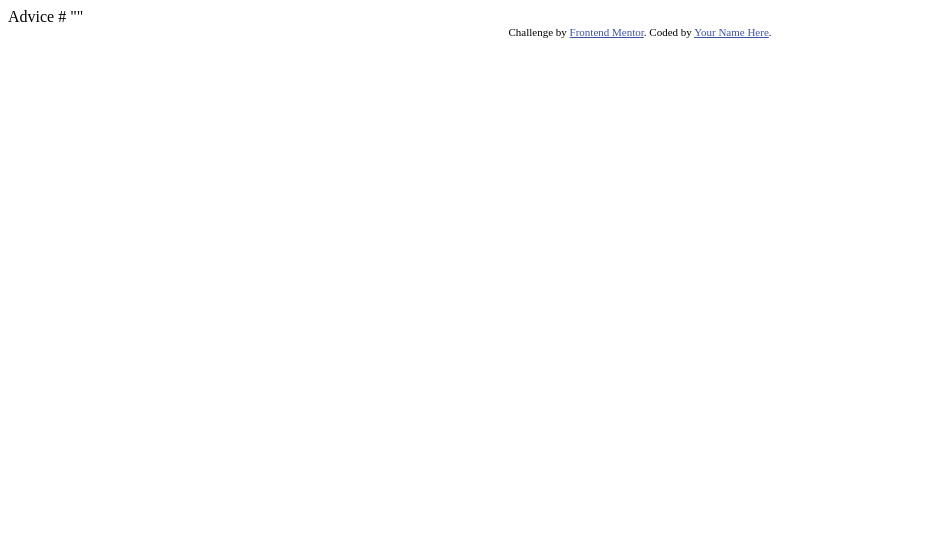
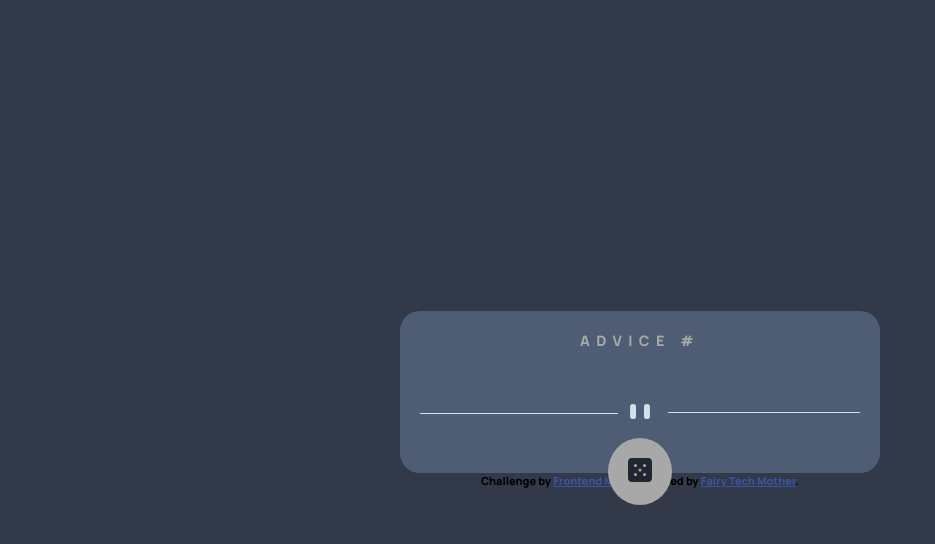
Before and after one commit to WaMungai/Advice-generator-app, a plain HTML site: page index.html in a window 1280 px wide. Shown: the whole page, without its empty margins (0-935 px from the left). Drawn offline with Linux system fonts and the light colour scheme.

Commit message:
Include html structure and css

```diff
--- a/index.html
+++ b/index.html
@@ -3,26 +3,32 @@
 <head>
   <meta charset="UTF-8">
   <meta name="viewport" content="width=device-width, initial-scale=1.0"> <!-- displays site properly based on user's device -->
-
   <link rel="icon" type="image/png" sizes="32x32" href="./images/favicon-32x32.png">
-
+  <link rel="shortcut icon" href="favicon-32x32.png" type="image/x-icon" />
+  <link rel="stylesheet" href="style.css" />
   <title>Frontend Mentor | Advice generator app</title>
-
-  <!-- Feel free to remove these styles or customise in your own stylesheet 👍 -->
-  <style>
-    .attribution { font-size: 11px; text-align: center; }
-    .attribution a { color: hsl(228, 45%, 44%); }
-  </style>
 </head>
 <body>
-
-  Advice #<!-- Advice ID goes here -->
-
-  "<!-- Advice text goes here -->"
+  <div class="container">
+    <h1 class="title">Advice #</h1>
+    <p class="text"></p>
+    <picture>
+      <source
+      media="(min-width:768px)"
+      srcset="./images/pattern-divider-desktop.svg"
+      />
+      <img src="./images/pattern-divider-mobile.svg"  alt="divider"/>
+    </picture>
+    <div>
+      <button onclick="">
+      <img src="./images/icon-dice.svg" alt="" />
+    </button>
+    </div>
+  </div>
 
   <div class="attribution">
     Challenge by <a href="https://www.frontendmentor.io?ref=challenge" target="_blank">Frontend Mentor</a>.
-    Coded by <a href="#">Your Name Here</a>.
+    Coded by <a href="https://joycemungai.vercel.app/">Fairy Tech Mother</a>.
   </div>
 </body>
 </html>
--- /dev/null
+++ b/style.css
@@ -0,0 +1,103 @@
+@import url("https://fonts.googleapis.com/css2?family=Lato&family=Manrope:wght@800&display=swap");
+
+:root {
+  --light-cyan: hsl(193, 38%, 86%);
+  --neon-green: hsl(150, 00%, 66%);
+  --grayish-blue: hsl(217, 19%, 38%);
+  --dark-grayish-blue: hsl(217,19%,24%);
+}
+*{
+    margin:0;
+    padding: 0;
+    box-sizing: border-box;
+}
+img{
+    max-width: 100%;
+}
+button{
+    user-select: none;
+}
+body{
+    background-color: var(--dark-grayish-blue);
+    padding: 1.25rem;
+    font-family: "Manrope", sans-serif;
+    display: flex;
+    flex-direction: column;
+    align-items: center;
+    justify-content: center;
+    height: calc(100vh - 0.1px);
+    text-align: center;
+}
+.container{
+    background-color:var(--grayish-blue);
+    padding: 1.25rem 1.25rem 3rem;
+    color:#ffffff;
+    border-radius: 1.25rem;
+    position: relative;
+}
+.container h1{
+    color:var(--neon-green);
+    font-size: 0.9rem;
+    text-transform: uppercase;
+    margin-bottom: 1.25rem;
+    letter-spacing: 0.4rem;
+}
+.container p{
+    font-size:28px;
+    color:var(--light-cyan);
+    line-height: 1.5;
+    padding-bottom: 2rem;
+}
+.container picture img{
+    background-color: var(--grayish-blue);
+    position: relative;
+}
+.container picture::before{
+    content:"";
+    width: 40%;
+    height: 1px;
+    background-color: var(--light-cyan);
+    right:1.25rem;
+    bottom: 3.8rem;
+    position: absolute;
+    display: block;
+    z-index: 99;
+}
+.container picture::after{
+    content:"";
+    width: 45%;
+    height: 1px;
+    background-color: var(--light-cyan);
+    left:0;
+    bottom:0.74rem;
+    position: relative;
+    display: block;
+}
+.container button {
+    background-color: var(--neon-green);
+    padding:1.25rem;
+    border: none;
+    border-radius: 50%;
+    position: absolute;
+    left: 50%;
+    transform: translateX( -50%);
+    bottom: -2rem;
+    cursor: pointer;
+    transition: background-color 0.3s ease-in-out;
+}
+.container button:hover{
+    background-color: hsl(150, 59%, 54%);
+}
+@media(min-width:500px){
+    .container{
+        max-width: 480px;
+    }
+}
+.attribution {
+  font-size: 11px;
+  text-align: center;
+
+}
+.attribution a {
+  color: hsl(228, 45%, 44%);
+}
```
